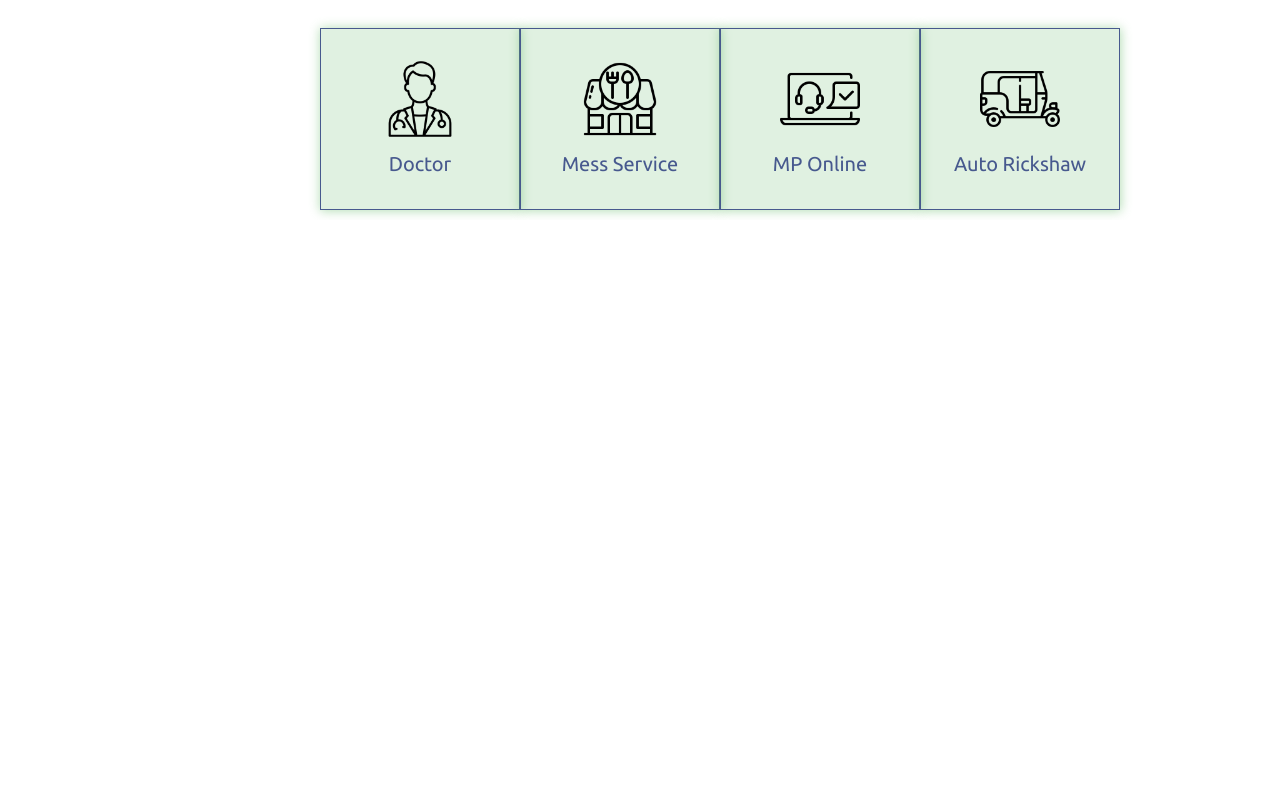
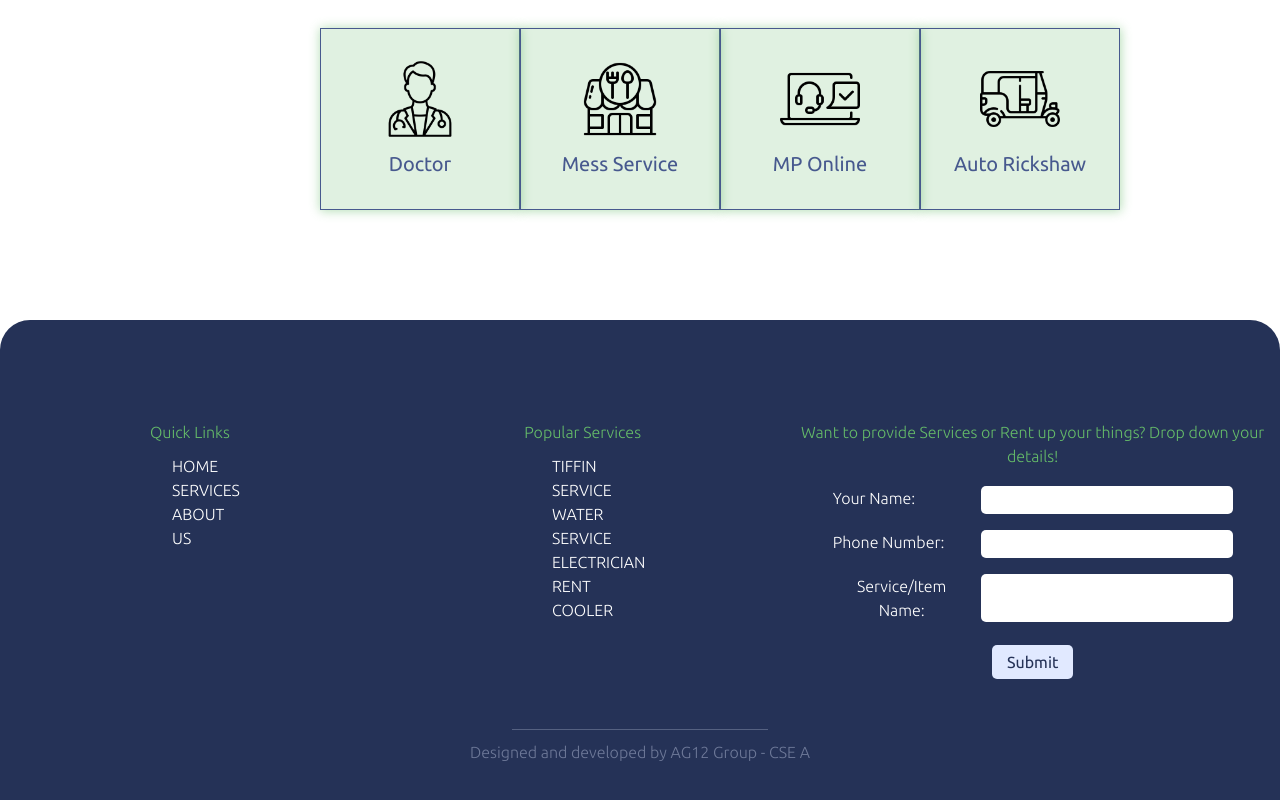
Before and after one commit to aaravgavshinde/cozyservice, a React (Create React App) app: page / in a window 1280 px wide. Shown: the part 2046-2846 px from the top of the page. Before the commit the page ends 2266 px from the top, so only its background shows below. Built offline with nearby package versions, Linux system fonts and the light colour scheme.

Commit message:
added footer

```diff
--- a/src/App.js
+++ b/src/App.js
@@ -2,6 +2,7 @@
 import Services from './Components/Services';
 import HERO from './Components/HERO';
 import Navbar from './Components/Navbar';
+import Footer from './Components/Footer';
 
 function App() {
   return (
@@ -9,6 +10,7 @@
       <Navbar />
       <HERO />
       <Services />
+      <Footer />
     </div>
   );
 }
--- /dev/null
+++ b/src/Components/Footer.css
@@ -0,0 +1,74 @@
+.footer-main-div{
+    border: none;
+    border-radius: 30px 30px 0px 0px;
+    background-color: #253257;
+    margin-top: 100px;
+    padding-top: 100px;
+    padding-bottom: 50px;
+}
+
+.footer-content{
+    display: grid;
+    grid-template-columns: 1fr 1fr 3fr;
+}
+
+.footer-heading{
+    color: #65BB69;
+    font-weight: 100;
+    margin-bottom: 10px;
+}
+
+.footer-links{
+    display: grid;
+    text-align: left;
+    font-weight: 200;
+}
+
+.footer-links li{
+    color: white;
+}
+
+.footer-form{
+    display: flex;
+    flex-direction: column;
+}
+
+.footer-form div{
+    margin: 8px auto;
+    display: flex;
+    justify-content: space-between;
+    width: 400px;
+}
+
+.footer-form label{
+    color: white;
+    font-weight: 100;
+}
+
+.footer-form input{
+    border: none;
+    border-radius: 5px;
+    margin-left: 10px;
+    padding: 2px;
+}
+
+.footer-submit{
+    background-color: #E1E9FF;
+    color: #253257;
+    font-weight: 400;
+    margin-top: 15px;
+    border: none;
+    border-radius: 5px;
+    padding: 5px 15px;
+}
+
+.footer-hr{
+    color: #E1E9FF;
+    width: 20%;
+    margin-top: 50px;
+}
+
+.footer-group-description{
+    color: #e1e9ff63;
+    font-weight: 100;
+}
--- /dev/null
+++ b/src/Components/Footer.jsx
@@ -0,0 +1,47 @@
+import React from 'react'
+import './Footer.css'
+
+export default function Footer() {
+    return (
+        <div className='footer-main-div'>
+            <div className="footer-content">
+                <div>
+                    <div className='footer-heading'>Quick Links</div>
+                    <ul className='footer-links'>
+                        <a href=""><li>HOME</li></a>
+                        <a href=""><li>SERVICES</li></a>
+                        <a href=""><li>ABOUT US</li></a>
+                    </ul>
+                </div>
+                <div>
+                    <div className='footer-heading'>Popular Services</div>
+                    <ul className='footer-links'>
+                        <a href=""><li>TIFFIN SERVICE</li></a>
+                        <a href=""><li>WATER SERVICE</li></a>
+                        <a href=""><li>ELECTRICIAN</li></a>
+                        <a href=""><li>RENT COOLER</li></a>
+                    </ul>
+                </div>
+                <div>
+                    <div className='footer-heading'>Want to provide Services or Rent up your things? Drop down your details!</div>
+                    <form action="" className='footer-form'>
+                        <div>
+                            <label htmlFor="name">Your Name:</label>
+                            <input type="text" />
+                        </div>
+                        <div>
+                            <label htmlFor="name">Phone Number:</label>
+                            <input type="number" /></div>
+                        <div>
+                            <label htmlFor="name">Service/Item Name:</label>
+                            <input type="text" />
+                        </div>
+                    </form>
+                    <button className='footer-submit' type="submit">Submit</button>
+                </div>
+            </div>
+            <hr className='footer-hr'/>
+            <div className='footer-group-description'>Designed and developed by AG12 Group - CSE A</div>
+        </div>
+    )
+}
```
Also changed, not shown: public/logo192.png (deleted), public/logo512.png (deleted).
